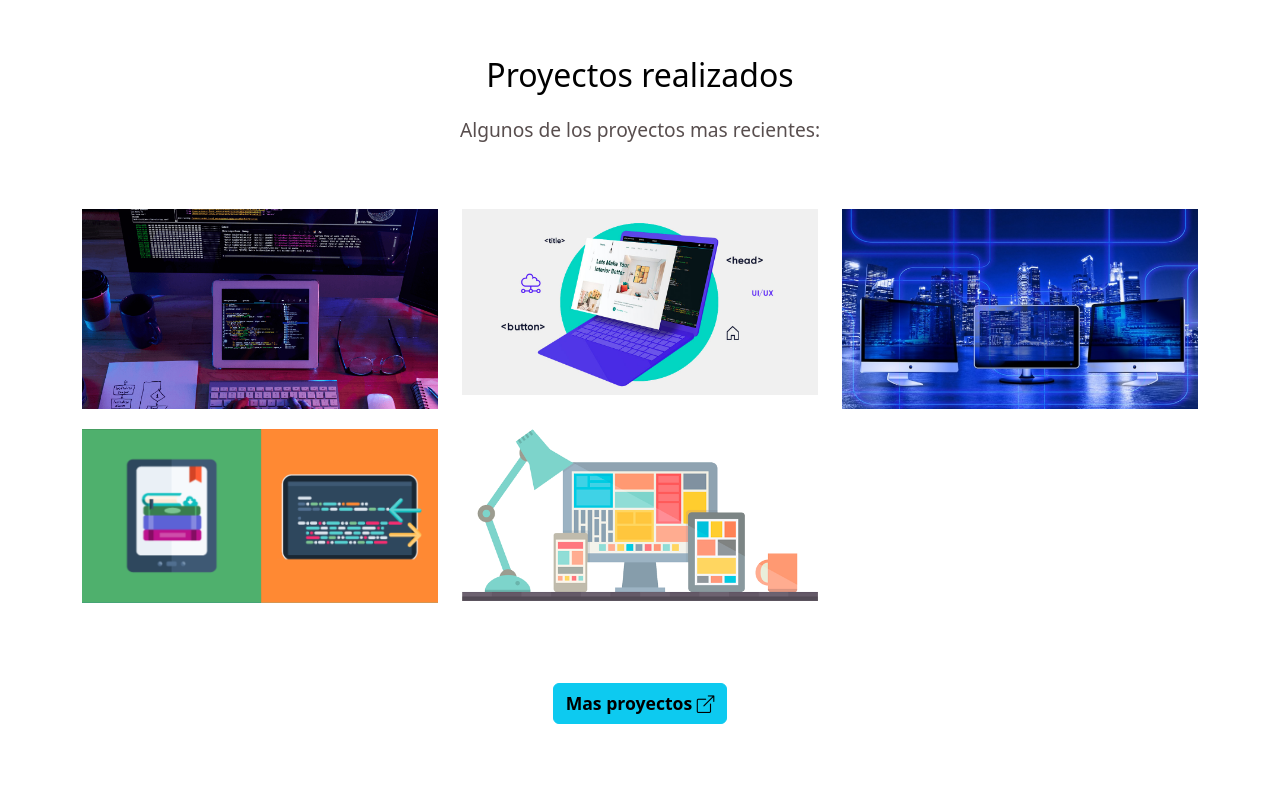
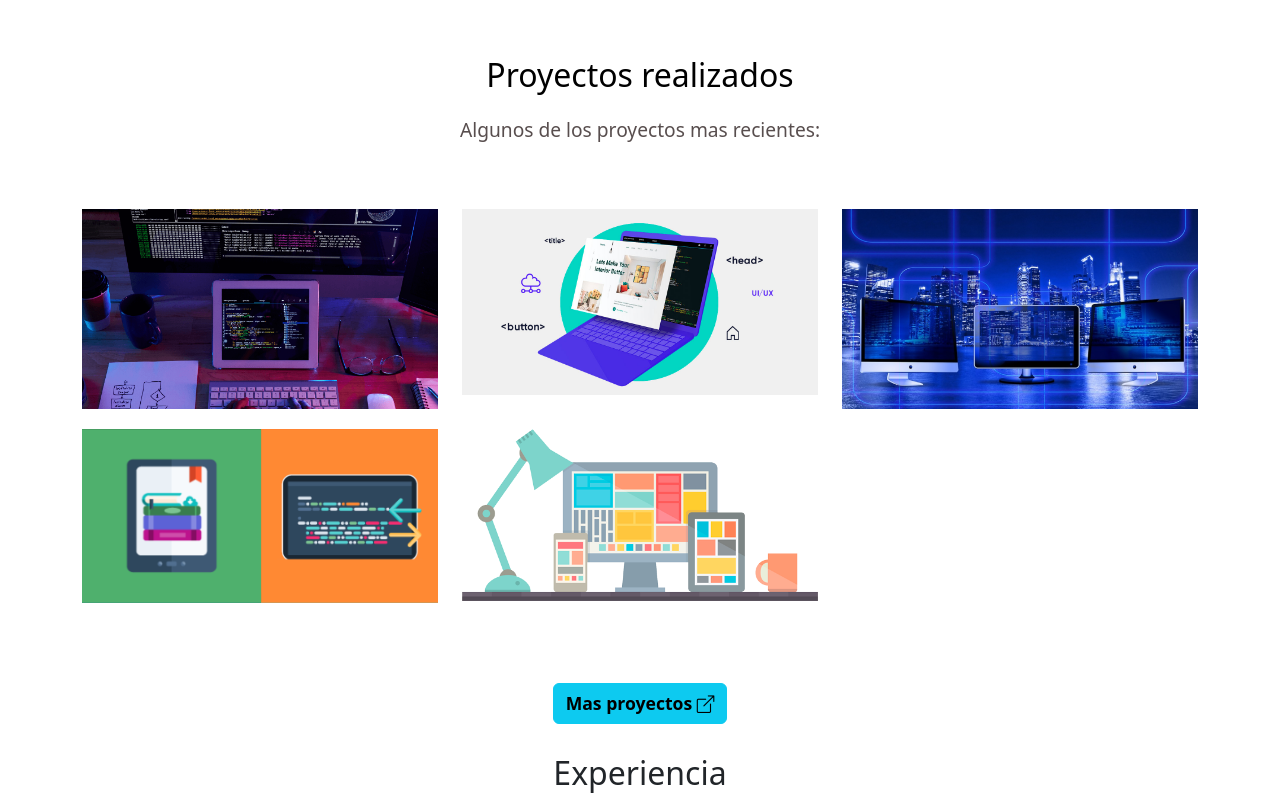
Before and after one commit to Pakeating/LearningBootstrap, a plain HTML site: page PrimerPortfolio/index.html in a window 1280 px wide. Shown: the part 1673-2473 px from the top of the page. Before the commit the page ends 2427 px from the top, so only its background shows below. Drawn offline with nearby package versions, Linux system fonts and the light colour scheme; a web font is replaced by a local one.

Commit message:
comenzada seccion experiencia

```diff
--- a/PrimerPortfolio/index.html
+++ b/PrimerPortfolio/index.html
@@ -216,7 +216,8 @@
         </a>
     </section>
     <!-- Experiencia -->
-    <section>
+    <section class="'articulos justify-content-start">
+        <h2>Experiencia</h2>
 
 
     </section>
```
